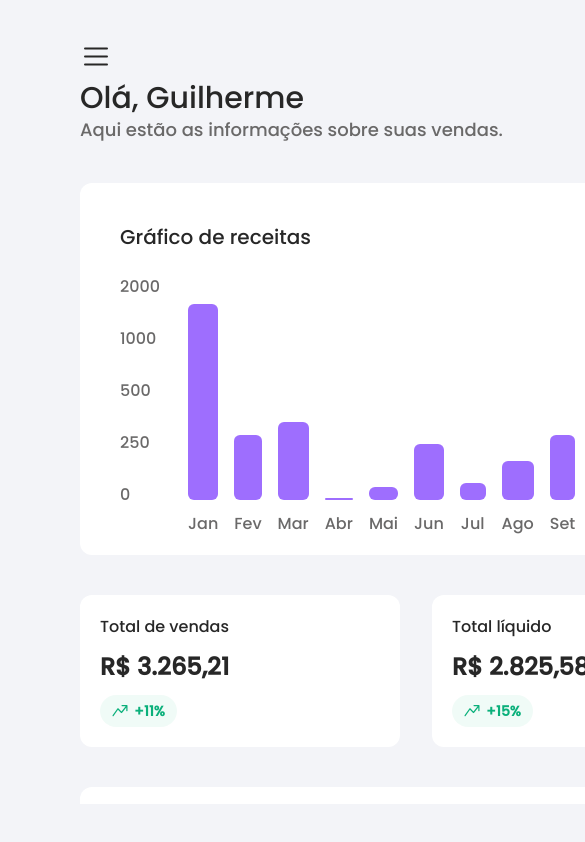
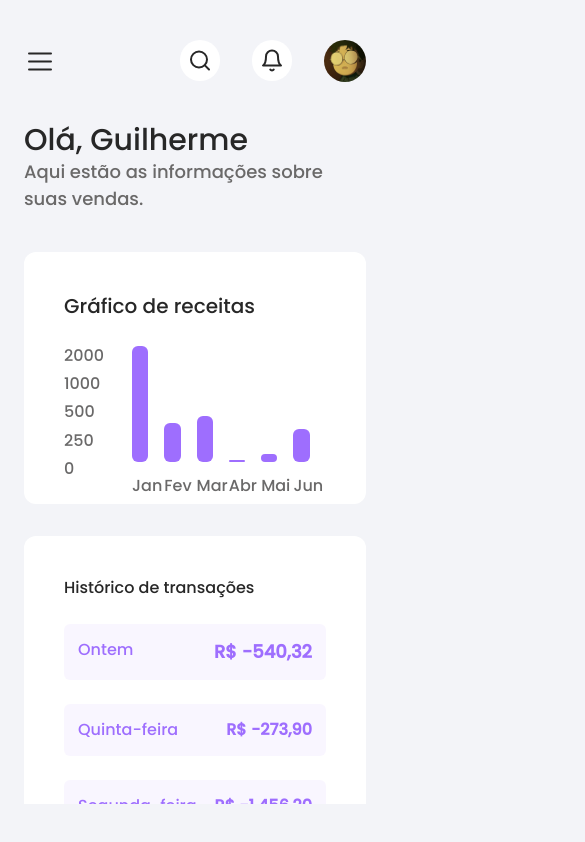
Before and after one commit to Guilherme-V-Rocha/sales-dashboard, a Next.js app: page /dashboard in a window 390 px wide. Shown: the top 842 px of the page, 585 px wide, since content can reach past the window. Built offline with nearby package versions, Linux system fonts and the light colour scheme.

Commit message:
improved responsiveness in some areas of the screen

```diff
--- a/next.config.ts
+++ b/next.config.ts
@@ -9,6 +9,10 @@ const nextConfig: NextConfig = {
 
     return config
   },
+
+  async redirects() {
+    return [{ source: '/', destination: '/dashboard', permanent: true }]
+  },
 }
 
 export default nextConfig
--- a/src/app/dashboard/page.tsx
+++ b/src/app/dashboard/page.tsx
@@ -1,14 +1,28 @@
+import { SalesMobile } from '../mobile/sales'
+import { SubHeaderMobile } from '../mobile/sub-header'
 import { BueyerHistory } from './buyer-history'
 import { RevenueChart } from './revenue-chart'
-import { Sales } from './sales/sales'
-import { SubHeader } from './sub-header/sub-header'
+import { Sales } from './sales'
+import { SubHeader } from './sub-header'
 import { TransactionHistory } from './transaction-history'
 
 export default function Dashboard() {
   return (
-    <div className="flex flex-col my-10 ml-20 gap-10 item w-max ">
+    <>
+      <div className="md:hidden grid mt-10 mb-10 mr-6 ml-6">
+        <SubHeaderMobile />
+        <div className="flex gap-10 flex-col overflow-auto">
+          <div className="md:hidden grid grid-cols-1 gap-8">
+            <RevenueChart />
+            <TransactionHistory />
+          </div>
+          <SalesMobile />
+          <BueyerHistory />
+        </div>
+      </div>
+      <div className="hidden md:block flex-col my-10 ml-20 mb-10 gap-10 w-max">
         <SubHeader />
-      <div className="flex gap-10 flex-col overflow-auto mb-">
+        <div className="flex gap-10 flex-col overflow-auto">
           <div className="flex gap-8">
             <RevenueChart />
             <TransactionHistory />
@@ -17,5 +31,6 @@ export default function Dashboard() {
           <BueyerHistory />
         </div>
       </div>
+    </>
   )
 }
--- a/src/app/dashboard/sub-header/sub-header.tsx
+++ b/src/app/dashboard/sub-header/index.tsx
@@ -1,29 +1,18 @@
 'use client'
 
-import { useSubHeader } from '@/context/sub-header.context'
-import AsideIcon from '@/icons/asideIcon.svg'
 import BellIcon from '@/icons/bellIcon.svg'
 import SearchIcon from '@/icons/searchIcon.svg'
 import profile from '@/images/profile.jpg'
 import Image from 'next/image'
 
 export function SubHeader() {
-  const { setIsOpen } = useSubHeader()
   return (
     <div className="flex justify-between">
       <div>
-        <button
-          className="cursor-pointer md:hidden"
-          onClick={() => setIsOpen(true)}
-        >
-          <AsideIcon />
-        </button>
-        <div>
-          <h1 className="font-medium text-3xl text-dark05">Olá, Guilherme</h1>
-          <p className="font-medium text-[1.125rem] text-[#6A6969]">
-            Aqui estão as informações sobre suas vendas.
-          </p>
-        </div>
+        <h1 className="font-medium text-3xl text-dark05">Olá, Guilherme</h1>
+        <p className="font-medium text-[1.125rem] text-[#6A6969]">
+          Aqui estão as informações sobre suas vendas.
+        </p>
       </div>
 
       <div className="flex gap-8">
--- /dev/null
+++ b/src/app/mobile/sales/index.tsx
@@ -0,0 +1,41 @@
+import NegativeIcon from '@/icons/negativeIcon.svg'
+import PositiveIcon from '@/icons/positiveIcon.svg'
+
+export function SalesMobile() {
+  return (
+    <div className="grid grid-cols-1 sm:grid-cols-2 gap-4 md:hidden">
+      <div className="flex flex-col rounded-[0.75rem] p-5 bg-white gap-3 h-fit">
+        <p className="text-base">Total de vendas</p>
+        <p className="text-2xl font-semibold">R$ 3.265,21</p>
+        <div className="flex items-center gap-1.5 bg-[#0BB07B0F] rounded-[3.125rem] text-[#0BB07B] font-semibold text-sm pt-1.5 pb-1.5 pl-3 pr-3 w-fit">
+          <PositiveIcon />
+          +11%
+        </div>
+      </div>
+      <div className="flex flex-col rounded-[0.75rem] p-5 bg-white gap-3  h-fit">
+        <p className="text-base">Total líquido</p>
+        <p className="text-2xl font-semibold">R$ 2.825,58</p>
+        <div className="flex items-center gap-1.5 bg-[#0BB07B0F] rounded-[3.125rem] text-[#0BB07B] font-semibold text-sm pt-1.5 pb-1.5 pl-3 pr-3 w-fit">
+          <PositiveIcon />
+          +15%
+        </div>
+      </div>
+      <div className="flex flex-col rounded-[0.75rem] p-5 bg-white gap-3   h-fit">
+        <p className="text-base">Compras cancelados</p>
+        <p className="text-2xl font-semibold">R$ 130,00</p>
+        <div className="flex items-center gap-1.5 bg-[#F03D3D0F] rounded-[3.125rem] text-[#F03D3D] font-semibold text-sm pt-1.5 pb-1.5 pl-3 pr-3 w-fit">
+          <NegativeIcon />
+          -80%
+        </div>
+      </div>
+      <div className="flex flex-col rounded-[0.75rem] p-5 bg-white gap-3 h-fit">
+        <p className="text-base">Reembolsos</p>
+        <p className="text-2xl font-semibold">R$ 345,00</p>
+        <div className="flex items-center gap-1.5 bg-[#F03D3D0F] rounded-[3.125rem] text-[#F03D3D] font-semibold text-sm pt-1.5 pb-1.5 pl-3 pr-3 w-fit">
+          <NegativeIcon />
+          -78%
+        </div>
+      </div>
+    </div>
+  )
+}
--- /dev/null
+++ b/src/app/mobile/sub-header/index.tsx
@@ -0,0 +1,51 @@
+'use client'
+
+import { useSubHeader } from '@/context/sub-header.context'
+import AsideIcon from '@/icons/asideIcon.svg'
+import BellIcon from '@/icons/bellIcon.svg'
+import SearchIcon from '@/icons/searchIcon.svg'
+import profile from '@/images/profile.jpg'
+import Image from 'next/image'
+
+export function SubHeaderMobile() {
+  const { setIsOpen } = useSubHeader()
+
+  return (
+    <div className="grid sm:grid-cols-2 grid-cols-1 md:hidden mb-10">
+      <div className="flex justify-between mb-10">
+        <button
+          className="cursor-pointer md:hidden"
+          onClick={() => setIsOpen(true)}
+        >
+          <AsideIcon />
+        </button>
+
+        <div className="flex gap-8">
+          <div className="bg-white h-fit p-2 rounded-4xl">
+            <SearchIcon />
+          </div>
+          <div className="bg-white h-fit p-2 rounded-4xl">
+            <BellIcon />
+          </div>
+          <div className="flex h-fit items-center gap-4">
+            <Image
+              src={profile}
+              width={42}
+              height={41}
+              alt="profile"
+              className="rounded-4xl"
+            />
+            <p className="hidden md:block">Guilherme V.</p>
+          </div>
+        </div>
+      </div>
+
+      <div>
+        <h1 className="font-medium text-3xl text-dark05">Olá, Guilherme</h1>
+        <p className="font-medium text-[1.125rem] text-[#6A6969]">
+          Aqui estão as informações sobre suas vendas.
+        </p>
+      </div>
+    </div>
+  )
+}
```
Also changed, not shown: src/app/dashboard/sales/index.tsx (renamed from src/app/dashboard/sales/sales.tsx). Lines whose indentation alone changed are shown as unchanged.
